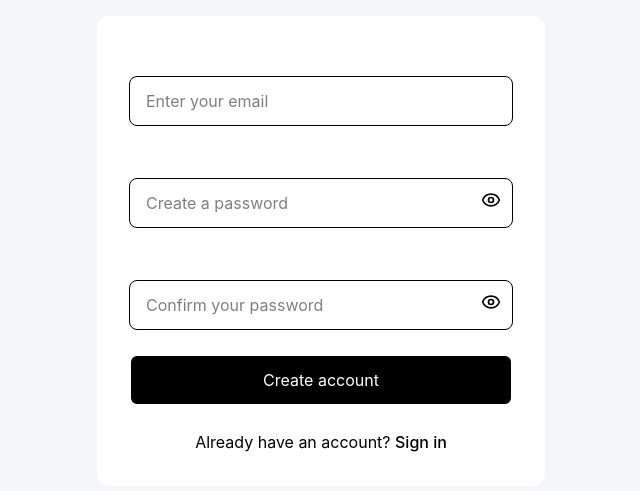
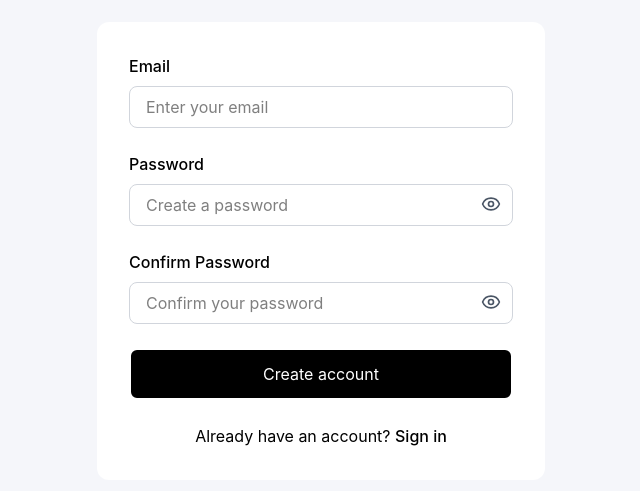
Before and after one commit to iiVertex/UniTracker, a Next.js app: page /auth/signup in a window 1280 px wide. Shown: the part 225-716 px from the top of the page, without its empty margins (319-959 px from the left). Built offline with nearby package versions, Linux system fonts and the light colour scheme; no server answers.

Commit message:
login and sign up changes to have white labels for better visibility on dark backgrounds.

```diff
--- a/src/app/auth/login/page.tsx
+++ b/src/app/auth/login/page.tsx
@@ -56,31 +56,37 @@ export default function Login() {
         {/* Login Form */}
         <div className="bg-white rounded-xl shadow-card p-8">
           <form onSubmit={handleLogin} className="space-y-6">
-            <Input
-              label="Email"
+            <div>
+              <label className="block text-black font-medium mb-2">Email</label>
+              <input
                 type="email"
                 value={email}
                 onChange={(e) => setEmail(e.target.value)}
                 placeholder="Enter your email"
                 required
+                className="w-full px-4 py-2 border border-gray-300 rounded-lg focus:outline-none focus:border-primary-blue text-black"
               />
+            </div>
 
+            <div>
+              <label className="block text-black font-medium mb-2">Password</label>
               <div className="relative">
-              <Input
-                label="Password"
+                <input
                   type={showPassword ? 'text' : 'password'}
                   value={password}
                   onChange={(e) => setPassword(e.target.value)}
                   placeholder="Enter your password"
                   required
+                  className="w-full px-4 py-2 border border-gray-300 rounded-lg focus:outline-none focus:border-primary-blue text-black pr-10"
                 />
                 <button
                   type="button"
-                className="absolute right-3 top-10 text-neutral-mediumGray hover:text-neutral-darkGray"
+                  className="absolute right-3 top-2.5 text-gray-600 hover:text-primary-blue"
                   onClick={() => setShowPassword(!showPassword)}
                 >
                   {showPassword ? <EyeOff className="h-5 w-5" /> : <Eye className="h-5 w-5" />}
                 </button>
+              </div>
             </div>
 
             {error && (
--- a/src/app/auth/signup/page.tsx
+++ b/src/app/auth/signup/page.tsx
@@ -69,49 +69,58 @@ export default function SignUp() {
         {/* Sign Up Form */}
         <div className="bg-white rounded-xl shadow-card p-8">
           <form onSubmit={handleSignUp} className="space-y-6">
-            <Input
-              label="Email"
+            <div>
+              <label className="block text-black font-medium mb-2">Email</label>
+              <input
                 type="email"
                 value={email}
                 onChange={(e) => setEmail(e.target.value)}
                 placeholder="Enter your email"
                 required
+                className="w-full px-4 py-2 border border-gray-300 rounded-lg focus:outline-none focus:border-primary-blue text-black"
               />
+            </div>
 
+            <div>
+              <label className="block text-black font-medium mb-2">Password</label>
               <div className="relative">
-              <Input
-                label="Password"
+                <input
                   type={showPassword ? 'text' : 'password'}
                   value={password}
                   onChange={(e) => setPassword(e.target.value)}
                   placeholder="Create a password"
                   required
+                  className="w-full px-4 py-2 border border-gray-300 rounded-lg focus:outline-none focus:border-primary-blue text-black pr-10"
                 />
                 <button
                   type="button"
-                className="absolute right-3 top-10 text-black hover:text-primary-blue"
+                  className="absolute right-3 top-2.5 text-gray-600 hover:text-primary-blue"
                   onClick={() => setShowPassword(!showPassword)}
                 >
                   {showPassword ? <EyeOff className="h-5 w-5" /> : <Eye className="h-5 w-5" />}
                 </button>
               </div>
+            </div>
 
+            <div>
+              <label className="block text-black font-medium mb-2">Confirm Password</label>
               <div className="relative">
-              <Input
-                label="Confirm Password"
+                <input
                   type={showConfirmPassword ? 'text' : 'password'}
                   value={confirmPassword}
                   onChange={(e) => setConfirmPassword(e.target.value)}
                   placeholder="Confirm your password"
                   required
+                  className="w-full px-4 py-2 border border-gray-300 rounded-lg focus:outline-none focus:border-primary-blue text-black pr-10"
                 />
                 <button
                   type="button"
-                className="absolute right-3 top-10 text-black hover:text-primary-blue"
+                  className="absolute right-3 top-2.5 text-gray-600 hover:text-primary-blue"
                   onClick={() => setShowConfirmPassword(!showConfirmPassword)}
                 >
                   {showConfirmPassword ? <EyeOff className="h-5 w-5" /> : <Eye className="h-5 w-5" />}
                 </button>
+              </div>
             </div>
 
             {error && (
```
Lines whose indentation alone changed are shown as unchanged.
